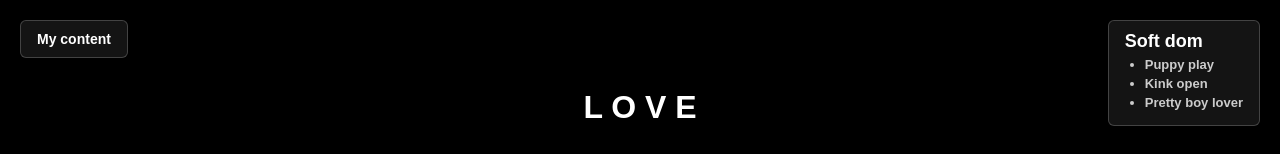
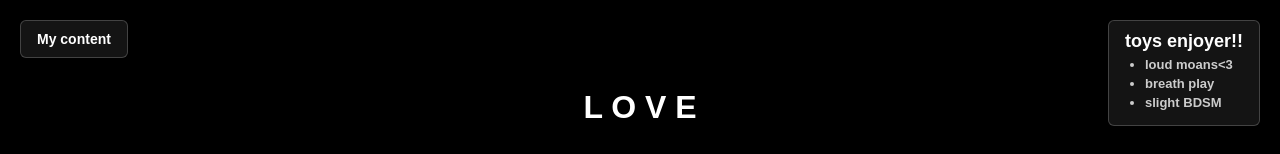
Before and after one commit to pauorarker/alex, a plain HTML site: page galerie.html in a window 1280 px wide. Shown: the top 154 px of the page. Drawn offline with Linux system fonts and the light colour scheme.

Commit message:
galerie.html

```diff
--- a/galerie.html
+++ b/galerie.html
@@ -9,12 +9,12 @@
   <!-- Encadrés latéraux -->
  <div class="label left-label">My content</div>
   <div class="label right-label">
-    <h1>Soft dom</h1>
+    <h1>toys enjoyer!!</h1>
     <h2>
     <ul>
-      <li>Puppy play</li>
-      <li>Kink open</li>
-      <li>Pretty boy lover</li>
+      <li> loud moans<3</li>
+      <li>breath play</li>
+      <li>slight BDSM</li>
     </ul>
 </h2>
   </div>
```
